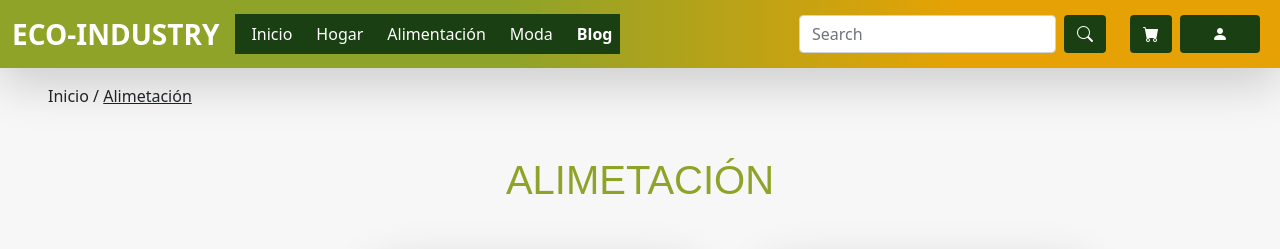
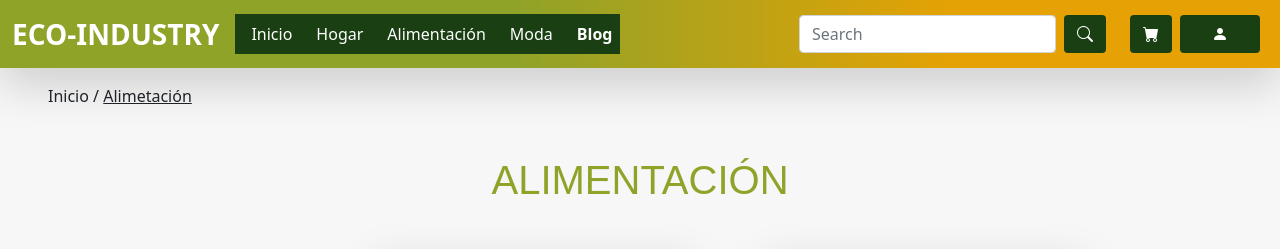
Before and after one commit to Eco-Industria-Tareas/Proyecto_Integrador-EcoIndustria, a plain HTML site: page layouts/shop/alimentacion.html in a window 1280 px wide. Shown: the top 249 px of the page. Drawn offline with nearby package versions, Linux system fonts and the light colour scheme; a web font is replaced by a local one.

Commit message:
Edit Alimentación

```diff
--- a/layouts/shop/alimentacion.html
+++ b/layouts/shop/alimentacion.html
@@ -69,7 +69,7 @@
     </div>
 
     <div class="my-5 text_primary text-center">
-      <h1 class="font_mochiy">ALIMETACIÓN</h1>
+      <h1 class="font_mochiy">ALIMENTACIÓN</h1>
     </div>
 
     <div class="d-flex d-block">
```
